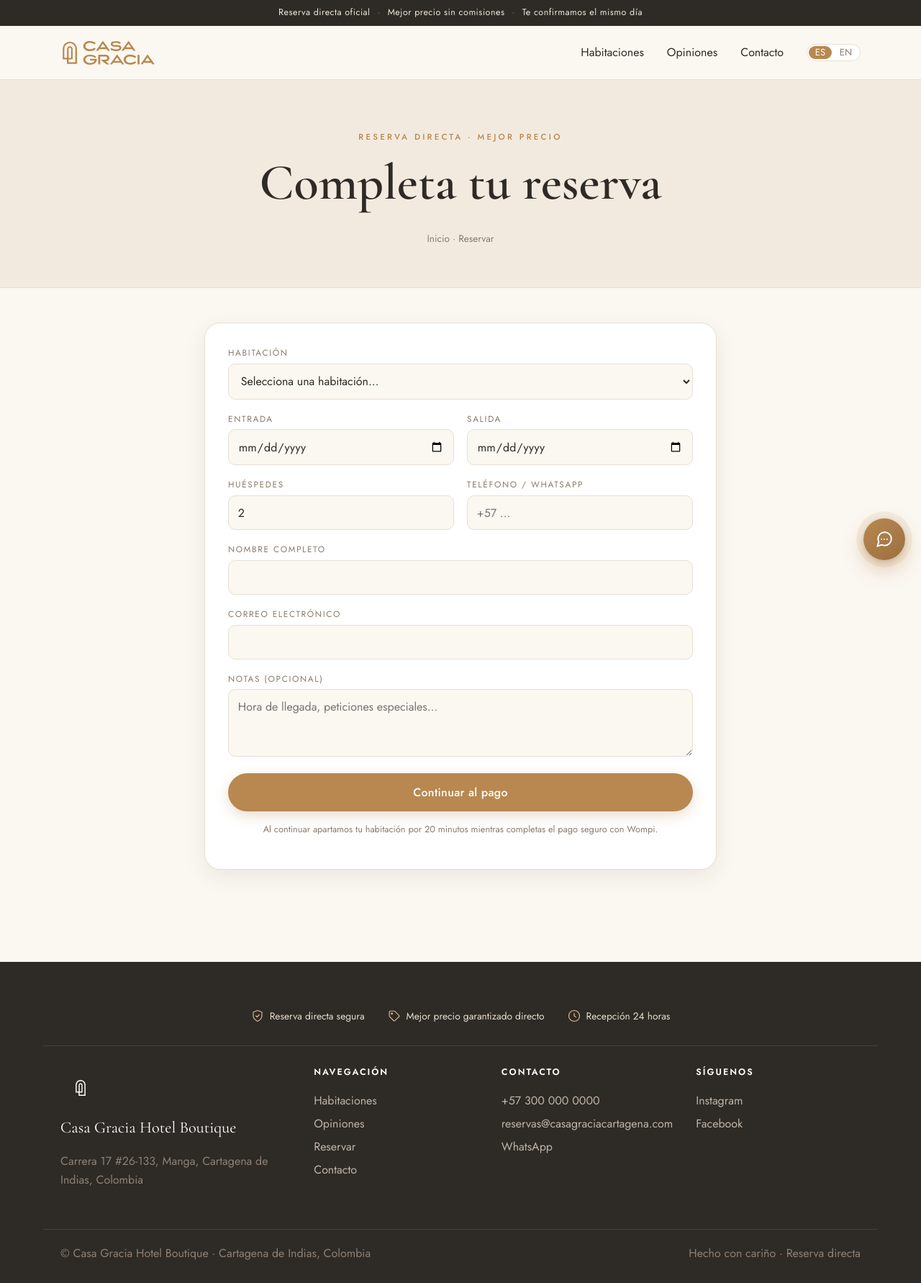
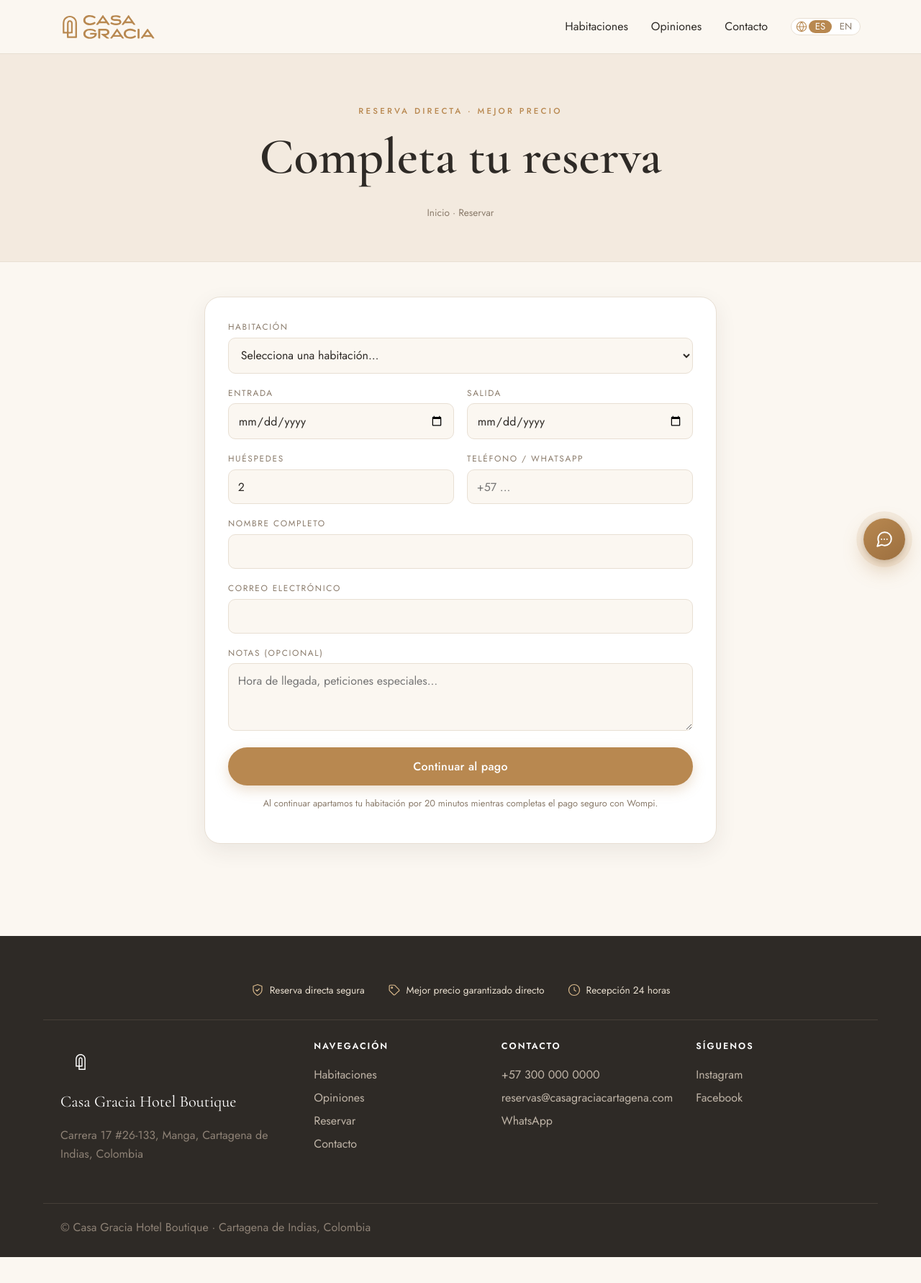
Before and after one commit to Jmyukopila/Pagina-web-casa-gracia-, a FastAPI app: page /reservar in a window 1280 px wide. Shown: the whole page at 72% size. After the commit the page ends 1746 px from the top, so only its background shows below. Run offline with FastAPI, Linux system fonts and the light colour scheme; data comes from the database, SQL or seed files in the repository; data that the repository does not hold is empty.

Commit message:
feat(nav): quita la cinta superior y la línea "Hecho con cariño"; icono de idioma
- Elimina la cinta superior (Reserva directa oficial · Mejor precio sin
  comisiones · Te confirmamos el mismo día) y su CSS/i18n.
- Elimina la línea "Hecho con cariño · Reserva directa" del pie y su i18n.
- Añade un icono de globo junto al selector ES/EN para que se identifique
  más fácil como cambio de idioma.

Co-Authored-By: Claude Opus 4.8 <noreply@anthropic.com>

```diff
--- a/web/app/i18n.py
+++ b/web/app/i18n.py
@@ -17,7 +17,6 @@ EN: dict[str, str] = {
     "Reservar": "Book",
     "Navegación": "Navigation",
     "Síguenos": "Follow us",
-    "Hecho con cariño · Reserva directa": "Made with care · Direct booking",
     "Inicio": "Home",
 
     # hero
@@ -122,10 +121,7 @@ EN: dict[str, str] = {
     "Mejor precio · Sin comisiones · Pago seguro": "Best price · No commissions · Secure booking",
     "Recién renovado en el tranquilo barrio de Manga, combinamos el encanto de una casa cartagenera con el confort de habitaciones modernas. Despierta con el sol, refréscate en la piscina y deja que el ritmo del Caribe marque tu día.":
         "Newly renovated in the quiet Manga neighborhood, we blend the charm of a Cartagena home with the comfort of modern rooms. Wake with the sun, cool off in the pool and let the Caribbean set the pace of your day.",
-    # ribbon + footer trust
-    "Reserva directa oficial": "Official direct booking",
-    "Mejor precio sin comisiones": "Best price, no commissions",
-    "Te confirmamos el mismo día": "Confirmed the same day",
+    # footer trust
     "Reserva directa segura": "Secure direct booking",
     "Mejor precio garantizado directo": "Best price guaranteed, direct",
     "Recepción 24 horas": "24-hour reception",
--- a/web/app/static/css/styles.css
+++ b/web/app/static/css/styles.css
@@ -64,6 +64,7 @@ section{padding:88px 0}
   border:1px solid var(--line);border-radius:999px;padding:2px;background:#fff}
 .lang-switch a{padding:.18rem .55rem;border-radius:999px;color:var(--muted);line-height:1}
 .lang-switch a.is-active{background:var(--caramel);color:#fff}
+.lang-switch__ic{display:inline-flex;align-items:center;color:var(--caramel);margin-left:4px}
 
 /* ---- Hero ---- */
 .hero{position:relative;min-height:88vh;display:flex;align-items:center;
@@ -288,11 +289,6 @@ section{padding:88px 0}
 /* ============================================================
    Conversion / hotel-marketing components (neuromarketing + trust).
    ============================================================ */
-/* Top value ribbon */
-.ribbon{background:var(--ink);color:#efe7da}
-.ribbon__inner{display:flex;align-items:center;justify-content:center;gap:10px;
-  flex-wrap:wrap;min-height:36px;font-size:.78rem;letter-spacing:.04em}
-.ribbon__dot{opacity:.4}
 
 /* Nav value hint (desktop) */
 .nav__hint{font-size:.74rem;letter-spacing:.03em;color:var(--caramel-d);font-weight:500;
@@ -445,7 +441,6 @@ section{padding:88px 0}
   /* Single-column content */
   .rooms-grid,.reviews-grid,.feature-grid,.feature-list,.form-grid,.amenities,.benefits-grid{grid-template-columns:1fr}
   .nav__hint{display:none}
-  .ribbon__inner{font-size:.72rem;gap:7px}
   .sticky-cta{display:flex}
   /* booking bar sits BELOW the hero on mobile (desktop keeps the floating overlap) */
   .bookbar{grid-template-columns:1fr;padding:16px;border-radius:var(--radius);margin:28px auto 0}
--- a/web/app/templates/_icons.html
+++ b/web/app/templates/_icons.html
@@ -17,7 +17,8 @@
   'shield':  '<path d="M12 22s8-4 8-10V5l-8-3-8 3v7c0 6 8 10 8 10Z"/><path d="m9 12 2 2 4-4"/>',
   'star':    '<path d="M12 2.5l2.95 5.98 6.6.96-4.78 4.66 1.13 6.57L12 17.5l-5.9 3.16 1.13-6.57L2.45 9.44l6.6-.96L12 2.5Z"/>',
   'heart':   '<path d="M20.8 5.6a5 5 0 0 0-7.1 0L12 7.3l-1.7-1.7a5 5 0 1 0-7.1 7.1L12 21.5l8.8-8.8a5 5 0 0 0 0-7.1Z"/>',
-  'pin':     '<path d="M20 10c0 6-8 12-8 12s-8-6-8-12a8 8 0 0 1 16 0Z"/><circle cx="12" cy="10" r="3"/>'
+  'pin':     '<path d="M20 10c0 6-8 12-8 12s-8-6-8-12a8 8 0 0 1 16 0Z"/><circle cx="12" cy="10" r="3"/>',
+  'globe':   '<circle cx="12" cy="12" r="10"/><path d="M2 12h20"/><path d="M12 2a15.3 15.3 0 0 1 4 10 15.3 15.3 0 0 1-4 10 15.3 15.3 0 0 1-4-10 15.3 15.3 0 0 1 4-10Z"/>'
 } -%}
 <svg class="icon" width="{{ size }}" height="{{ size }}" viewBox="0 0 24 24" fill="none"
      stroke="currentColor" stroke-width="1.6" stroke-linecap="round" stroke-linejoin="round"
--- a/web/app/templates/base.html
+++ b/web/app/templates/base.html
@@ -70,15 +70,6 @@
 </head>
 <body>
 {% from "_icons.html" import icon %}
-<div class="ribbon">
-  <div class="container ribbon__inner">
-    <span>{{ t("Reserva directa oficial") }}</span>
-    <span class="ribbon__dot">·</span>
-    <span>{{ t("Mejor precio sin comisiones") }}</span>
-    <span class="ribbon__dot">·</span>
-    <span>{{ t("Te confirmamos el mismo día") }}</span>
-  </div>
-</div>
 <header class="nav" id="nav">
   <div class="container nav__inner">
     <a class="nav__brand" href="/" aria-label="{{ hotel.name }}">
@@ -92,6 +83,7 @@
       <a href="/opiniones">{{ t("Opiniones") }}</a>
       <a href="/contacto">{{ t("Contacto") }}</a>
       <span class="lang-switch">
+        <span class="lang-switch__ic" aria-hidden="true">{{ icon('globe', 16) }}</span>
         <a href="?lang=es" class="{{ 'is-active' if lang == 'es' else '' }}">ES</a>
         <a href="?lang=en" class="{{ 'is-active' if lang == 'en' else '' }}">EN</a>
       </span>
@@ -136,7 +128,6 @@
   </div>
   <div class="container footer__bottom">
     <span class="muted">© {{ hotel.name }} · Cartagena de Indias, Colombia</span>
-    <span class="muted">{{ t("Hecho con cariño · Reserva directa") }}</span>
   </div>
 </footer>
 
```
